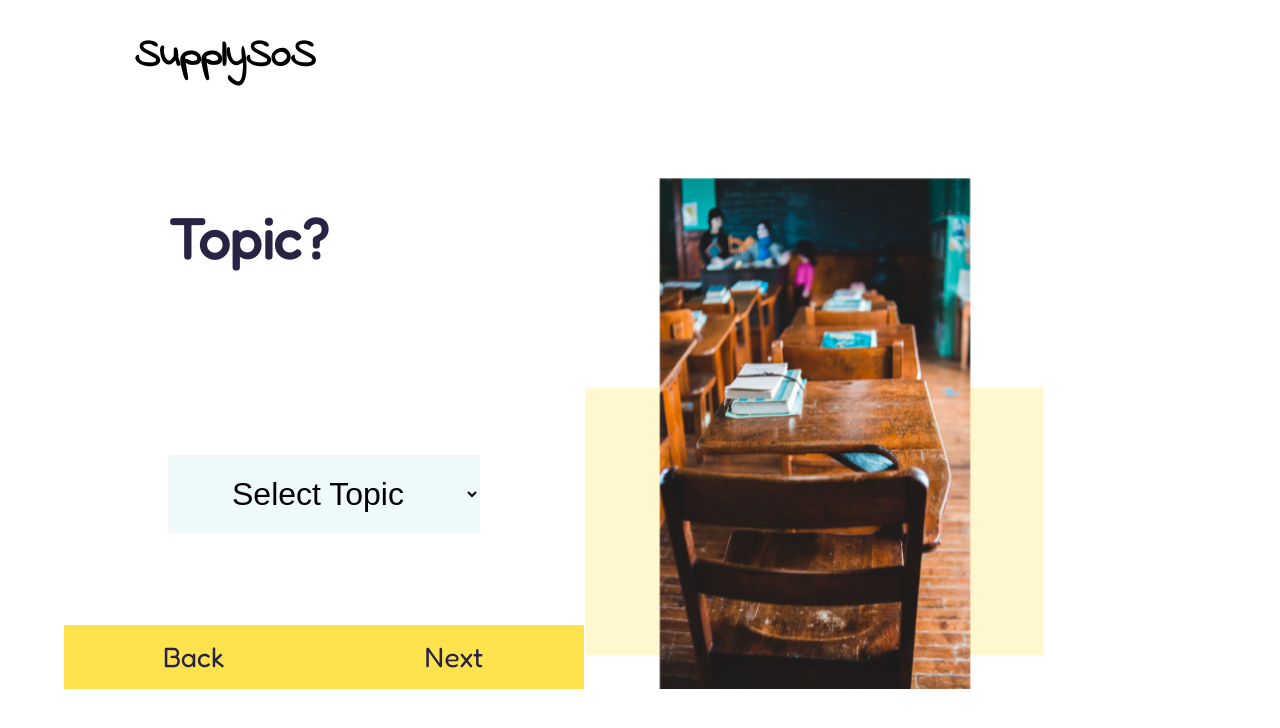
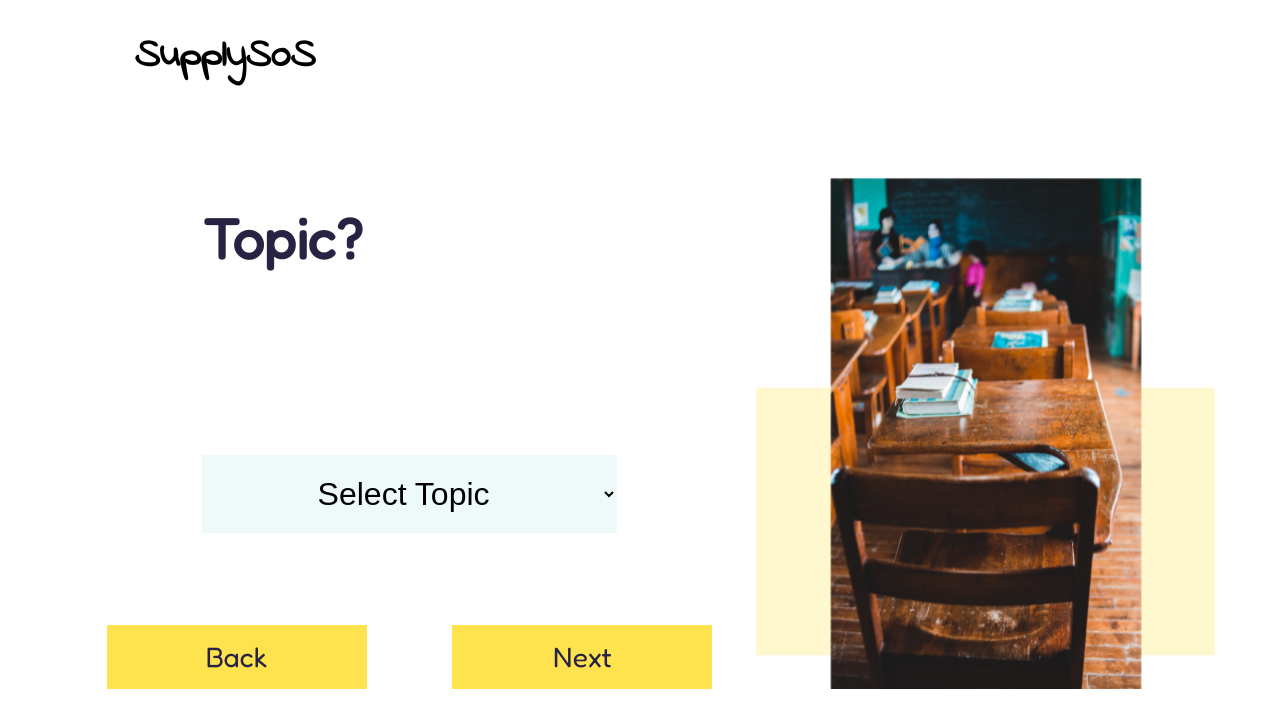
Before and after one commit to JordsCodes/supply-sos, a React (Create React App) app: page /topic in a window 1280 px wide. Shown: the top 728 px of the page. Built offline with nearby package versions, Linux system fonts and the light colour scheme.

Commit message:
prompt width bug fixed

```diff
--- a/src/styles/prompt.css
+++ b/src/styles/prompt.css
@@ -58,6 +58,15 @@
     }
 
   @media only screen and (min-width: 768px ) {
+
+    .prompt_text {
+      display: flex;
+      flex-direction: column;
+      justify-content: space-between;
+      height: 90%;
+      width: 100%;
+    }
+
     .prompt_text_heading {
       font-size: 3rem;
     }
```
